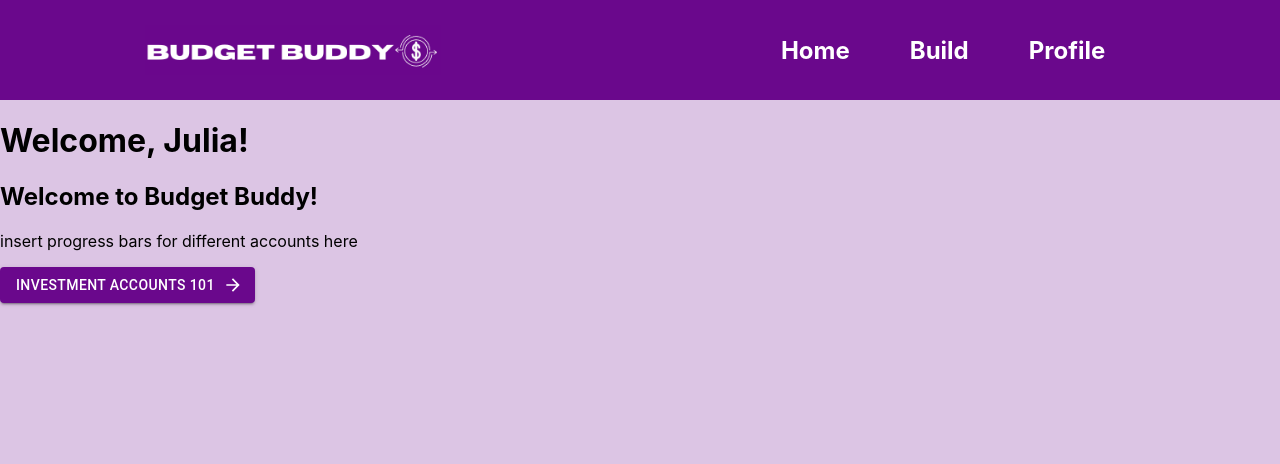
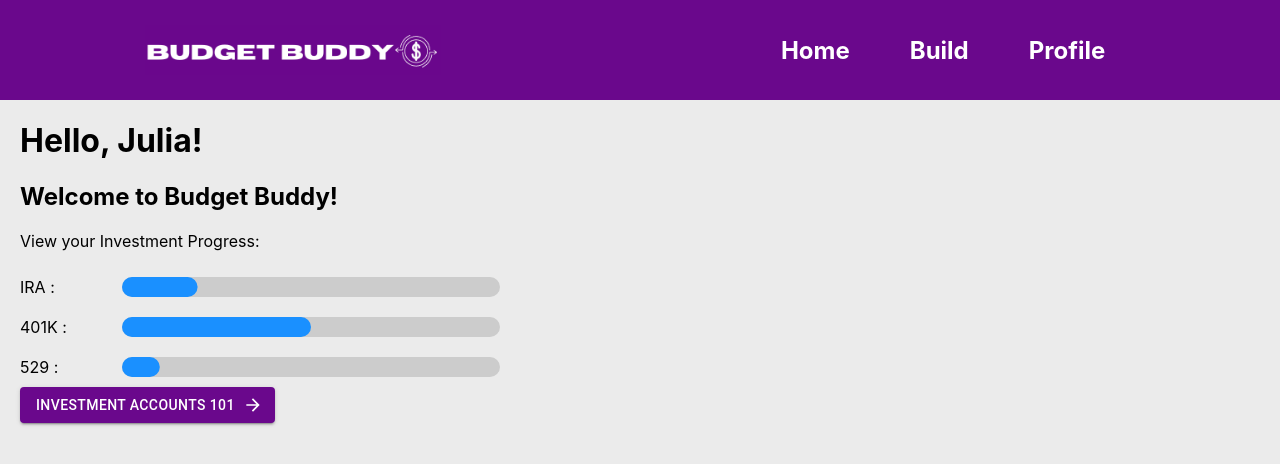
Before and after one commit to amithasound/budget-app, a React (Create React App) app in the folder react-copilot-test/budget-buddy/: page / in a window 1280 px wide. Shown: the top 464 px of the page. Built offline with nearby package versions, Linux system fonts and the light colour scheme.

Commit message:
put bars in

```diff
--- a/react-copilot-test/budget-buddy/src/Home.js
+++ b/react-copilot-test/budget-buddy/src/Home.js
@@ -5,22 +5,48 @@ import InvestmentGoals from './InvestmentGoals';
 import './styles.css';
 import { Button } from '@material-ui/core';
 import ArrowForwardIcon from '@mui/icons-material/ArrowForward';
+import LinearProgress, { linearProgressClasses } from '@mui/material/LinearProgress';
+import { styled } from '@mui/system';
+
+const StyledLinearProgress = styled(LinearProgress)(({ theme }) => ({
+  height: 20,
+  borderRadius: 300,
+  width: '30%',
+  margin: '10px 0',
+  [`&.${linearProgressClasses.colorPrimary}`]: {
+    backgroundColor: theme.palette.grey ? theme.palette.grey[theme.palette.mode === 'light' ? 200 : 800] : '#ccc',
+  },
+  [`& .${linearProgressClasses.bar}`]: {
+    borderRadius: 300,
+    backgroundColor: theme.palette.mode === 'light' ? '#1a90ff' : '#308fe8',
+  },
+}));
 
 const Home = () => {
     return (
-        <div>
+        <div className="main-container">
             <header>
-                <h1>Welcome, Julia!</h1>
+                <h1>Hello, Julia!</h1>
                 <h2>Welcome to Budget Buddy!</h2>
             </header>
-
             <main>
-                <p>insert progress bars for different accounts here</p>
-            <Button component={Link} to="/investment-goals" variant="contained"  style={{backgroundColor: '#6A088C'}} color="primary" endIcon={<ArrowForwardIcon />}>
-                Investment Accounts 101
-            </Button>
-            </main>
-
+                            <p>View your Investment Progress: </p>
+                            <div style={{ display: 'flex', alignItems: 'center' }}>
+                                <span style={{ marginRight: '2px', width: '100px' }}>   IRA :  </span>
+                                <StyledLinearProgress variant="determinate" value={20} />
+                            </div>
+                            <div style={{ display: 'flex', alignItems: 'center' }}>
+                                <span style={{ marginRight: '2px', width: '100px' }}> 401K :</span>
+                                <StyledLinearProgress variant="determinate" value={50} />
+                            </div>
+                            <div style={{ display: 'flex', alignItems: 'center' }}>
+                                <span style={{ marginRight: '2px', width: '100px' }}> 529 :</span>
+                                <StyledLinearProgress variant="determinate" value={10} />
+                            </div>
+                            <Button component={Link} to="/investment-goals" variant="contained"  style={{backgroundColor: '#6A088C'}} color="primary" endIcon={<ArrowForwardIcon />}>
+                                Investment Accounts 101
+                            </Button>
+                        </main>
             <footer>
             </footer>
 
--- a/react-copilot-test/budget-buddy/src/styles.css
+++ b/react-copilot-test/budget-buddy/src/styles.css
@@ -1,4 +1,8 @@
 /* styles.css */
 body {
-    background-color: #DCC5E4;
+    background-color: #EBEBEB;
 }
+
+.main-container {
+    margin-left: 20px; /* Adjust this value as needed */
+}
```
